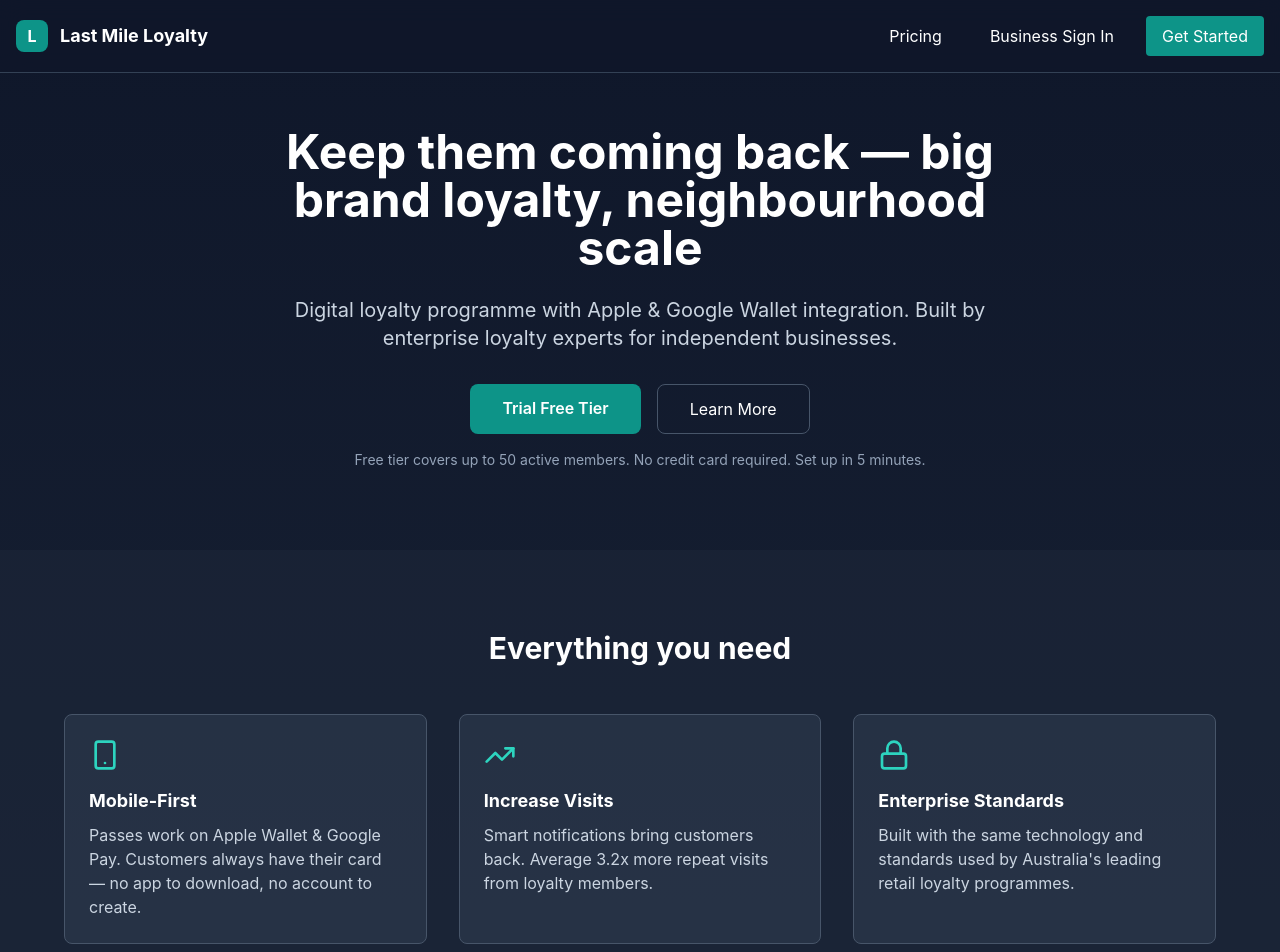
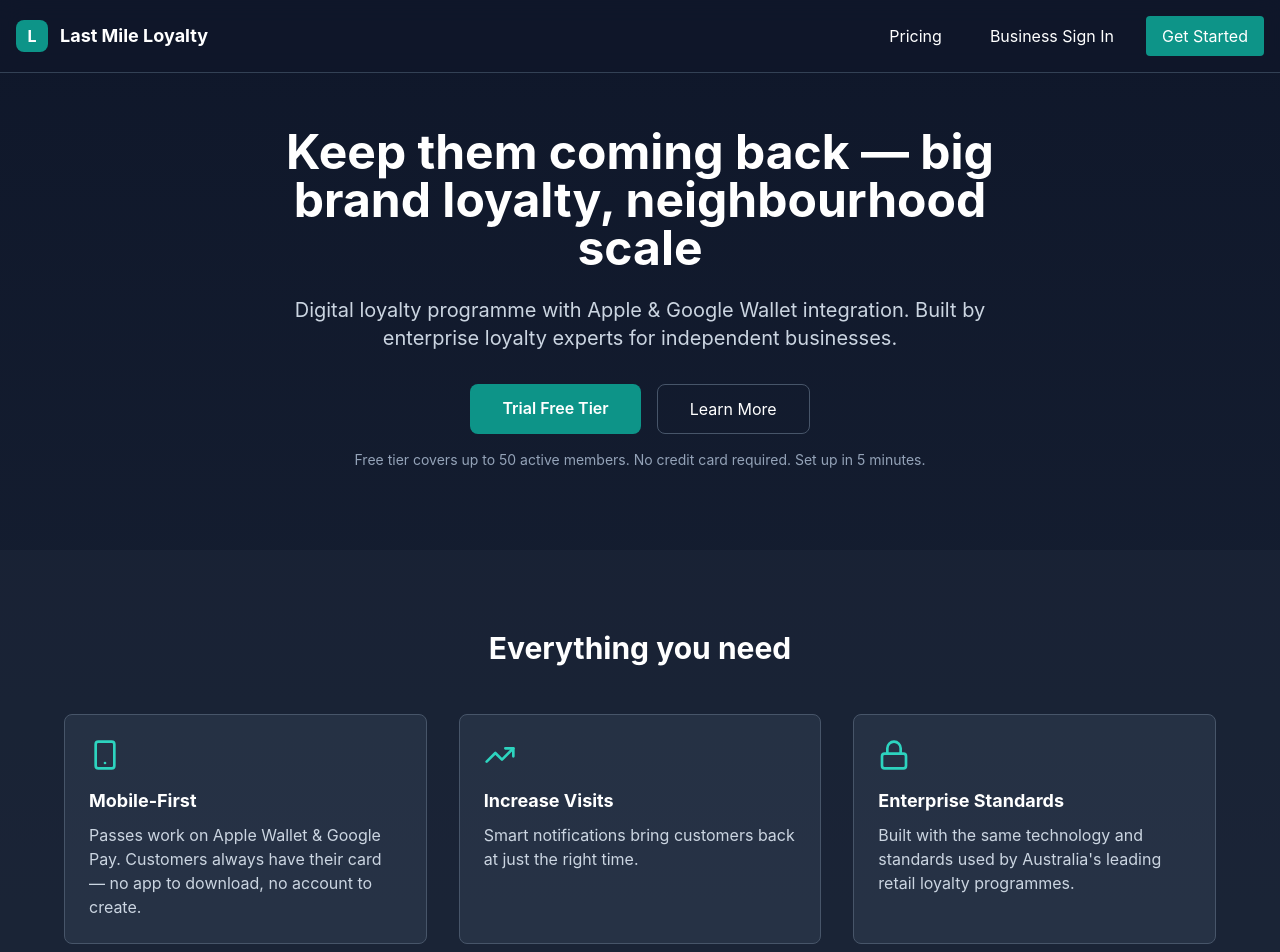
Before and after one commit to jr851/last-mile-loyalty, a Next.js app: page / in a window 1280 px wide. Shown: the top 952 px of the page. Built offline with nearby package versions, Linux system fonts and the light colour scheme.

Commit message:
Remove unverified 3.2x repeat visits claim from features section
Co-Authored-By: Claude Opus 4.6 <noreply@anthropic.com>

```diff
--- a/app/page.tsx
+++ b/app/page.tsx
@@ -50,7 +50,7 @@ export default function HomePage() {
             <div className="p-6 rounded-lg bg-slate-700/50 border border-slate-600">
               <TrendingUp className="w-8 h-8 text-teal-400 mb-4" />
               <h3 className="font-bold text-lg mb-2">Increase Visits</h3>
-              <p className="text-slate-300">Smart notifications bring customers back. Average 3.2x more repeat visits from loyalty members.</p>
+              <p className="text-slate-300">Smart notifications bring customers back at just the right time.</p>
             </div>
             <div className="p-6 rounded-lg bg-slate-700/50 border border-slate-600">
               <Lock className="w-8 h-8 text-teal-400 mb-4" />
```
